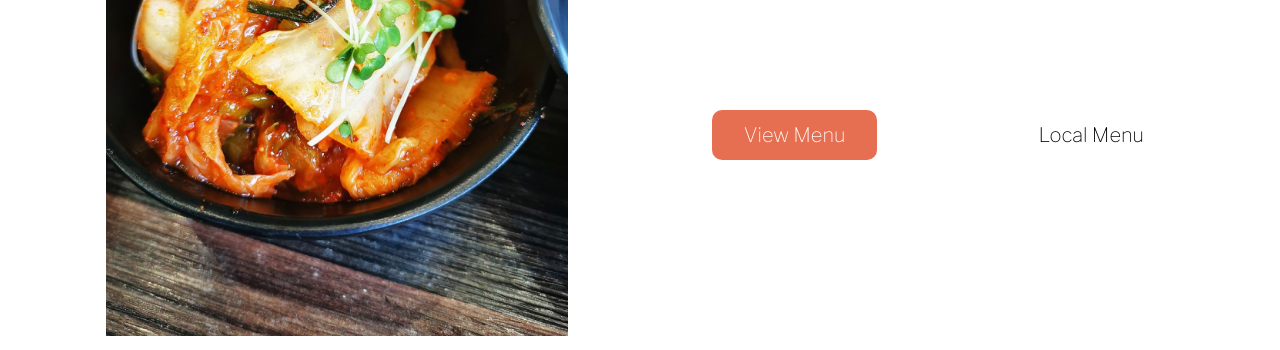
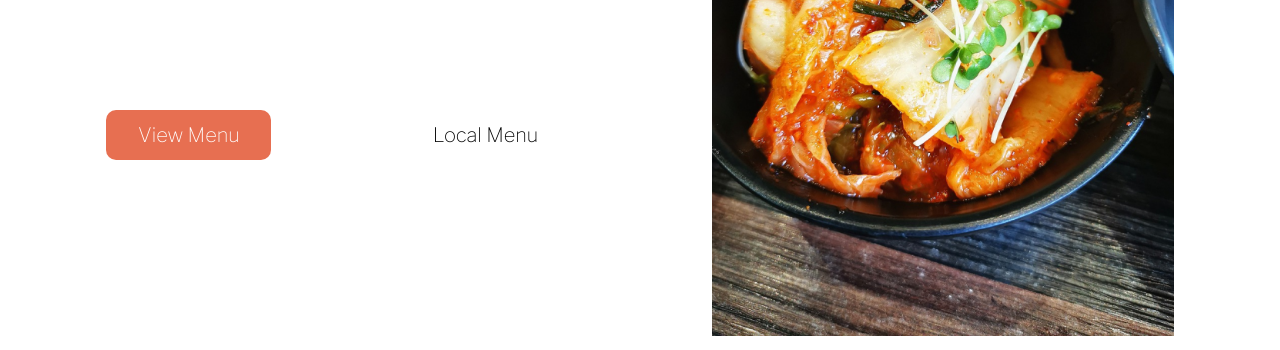
Before and after one commit to mothibimalebana/resto, a website built with webpack: page src/template.html in a window 1280 px wide. Shown: the part 450-800 px from the top of the page. Built offline with nearby package versions, Linux system fonts and the light colour scheme.

Commit message:
content right has been translated into the dom with proper styling

```diff
--- a/src/index.js
+++ b/src/index.js
@@ -1,4 +1,5 @@
 import './css/home.css'
+import korean_dish from './img/korean-dish.png';
 
 const homePage = (function (){
     /** DOM Elements: */
@@ -42,4 +43,10 @@ const homePage = (function (){
     contentLeft.appendChild(contentButtons);
     content.appendChild(contentLeft)
 
+    /**Content Right **/
+    const img = document.createElement("img");
+    const koreanDish = new Image();
+    koreanDish.src = korean_dish;
+    contentRight.appendChild(koreanDish);
+    content.appendChild(contentRight);
 })();
--- a/src/template.html
+++ b/src/template.html
@@ -19,9 +19,6 @@
         </nav>
     </header>
     <div id="content">
-        <div class="contentRight">
-            <img src="./img/korean-dish.png" alt="">
-        </div>
     </div>
 </body>
 </html>
```
